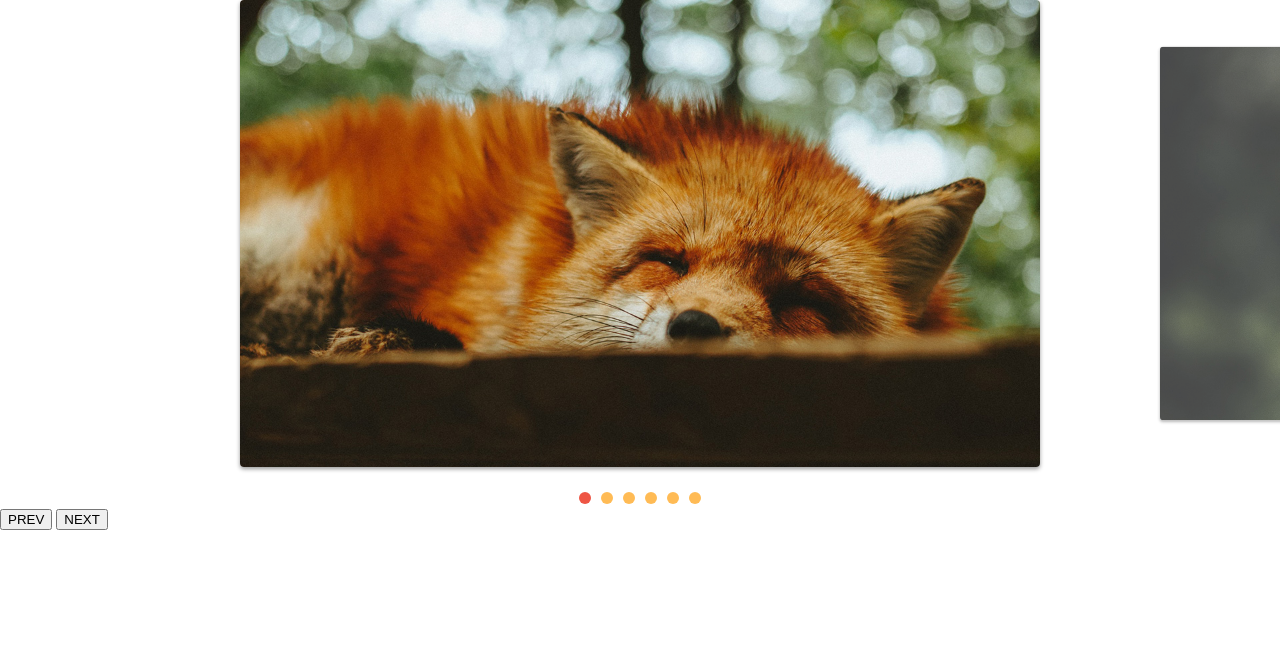
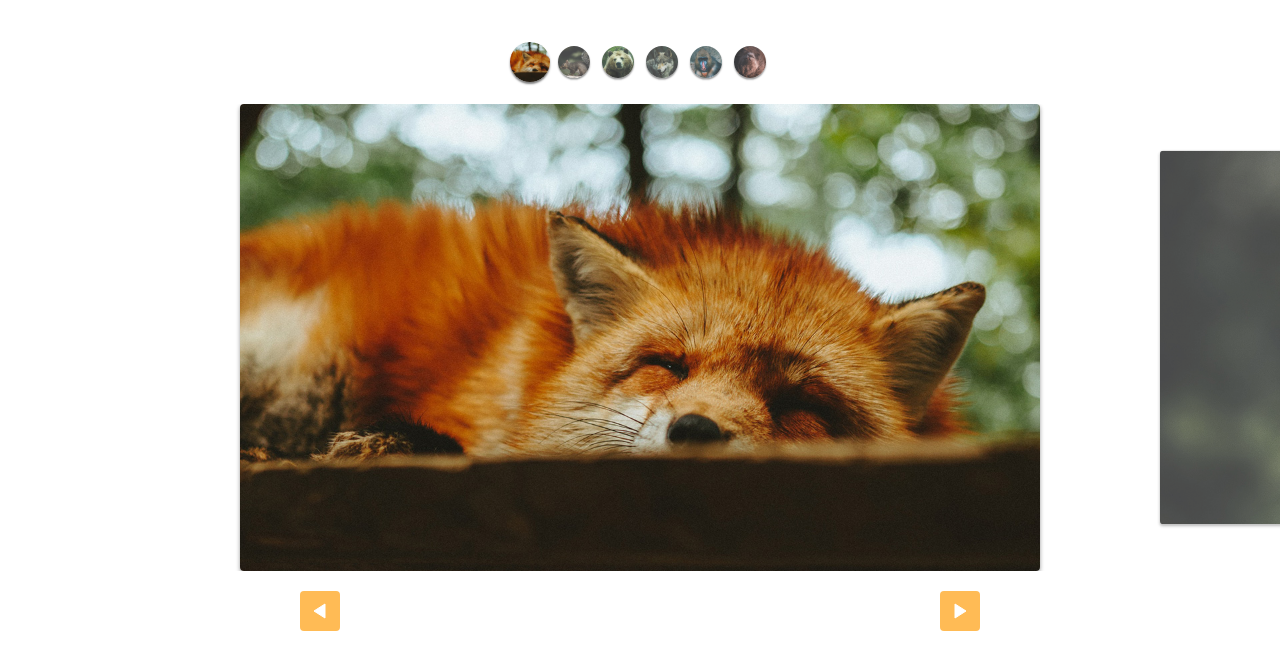
Before and after one commit to carlosbryanp/slide, a plain HTML site: page index.html in a window 1280 px wide. Drawn offline with Linux system fonts and the light colour scheme.

Commit message:
custom controls estilizados

```diff
--- a/css/style.css
+++ b/css/style.css
@@ -19,6 +19,7 @@ img {
 
 .slide {
   display: flex;
+  cursor: grab;
 }
 
 .slide:hover {
@@ -65,3 +66,49 @@ img {
 [data-control="slide"] li a:hover {
   background: #e54;
 }
+
+.custom-controls {
+  display: flex;
+  justify-content: center;
+  margin-top: 40px;
+  margin-bottom: 20px;
+  flex-wrap: wrap;
+}
+
+.custom-controls li {
+  opacity: 0.8;
+  transform: scale(0.8);
+  width: 40px;
+  height: 40px;
+  border-radius: 50%;
+  overflow: hidden;
+  margin: 2px;
+  box-shadow: 0 2px 2px rgba(0, 0, 0, 0.5);
+  transition: 0.3s;
+  cursor: pointer;
+}
+
+.custom-controls li.active {
+  opacity: 1;
+  transform: scale(1);
+}
+
+.arrow-nav {
+  display: flex;
+  justify-content: space-around;
+  margin: 20px 0;
+}
+
+.arrow-nav button {
+  cursor: pointer;
+  border: none;
+  border-radius: 4px;
+  color: white;
+  width: 40px;
+  height: 40px;
+  background: #fb5 url("../img/arrow.svg") center center no-repeat;
+}
+
+.arrow-nav button.prev {
+  rotate: 180deg;
+}
--- a/index.html
+++ b/index.html
@@ -7,6 +7,15 @@
     <link rel="stylesheet" href="css/style.css" />
   </head>
   <body>
+    <ul class="custom-controls">
+      <li><img src="./img/foto1-thumb.jpg" alt="" /></li>
+      <li><img src="./img/foto2-thumb.jpg" alt="" /></li>
+      <li><img src="./img/foto3-thumb.jpg" alt="" /></li>
+      <li><img src="./img/foto4-thumb.jpg" alt="" /></li>
+      <li><img src="./img/foto5-thumb.jpg" alt="" /></li>
+      <li><img src="./img/foto6-thumb.jpg" alt="" /></li>
+    </ul>
+
     <div class="slide-wrapper">
       <ul class="slide">
         <li><img src="img/foto1.jpg" alt="" /></li>
@@ -19,8 +28,8 @@
     </div>
 
     <div class="arrow-nav">
-      <button class="prev">PREV</button>
-      <button class="next">NEXT</button>
+      <button class="prev"></button>
+      <button class="next"></button>
     </div>
     <script type="module" src="./js/script.js"></script>
   </body>
--- a/js/script.js
+++ b/js/script.js
@@ -1,6 +1,6 @@
-import { SlideNav } from "./slide.js";
+import SlideNav from "./slide.js";
 
 const slide = new SlideNav(".slide", ".slide-wrapper");
 slide.init();
 slide.addArrow(".prev", ".next");
-slide.addControl();
+slide.addControl(".custom-controls");
--- a/js/slide.js
+++ b/js/slide.js
@@ -145,7 +145,7 @@ export class Slide {
   }
 }
 
-export class SlideNav extends Slide {
+export default class SlideNav extends Slide {
   constructor(slide, wrapper) {
     super(slide, wrapper);
     this.bindControlEvents();
```
